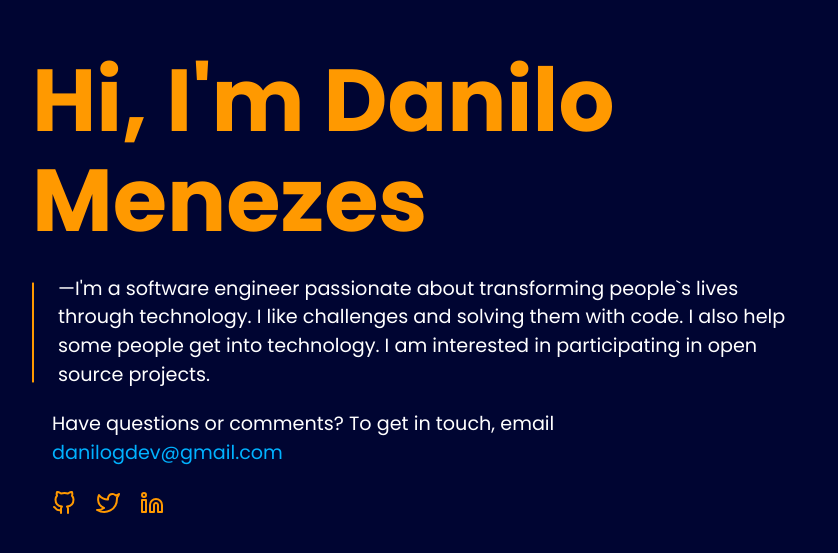
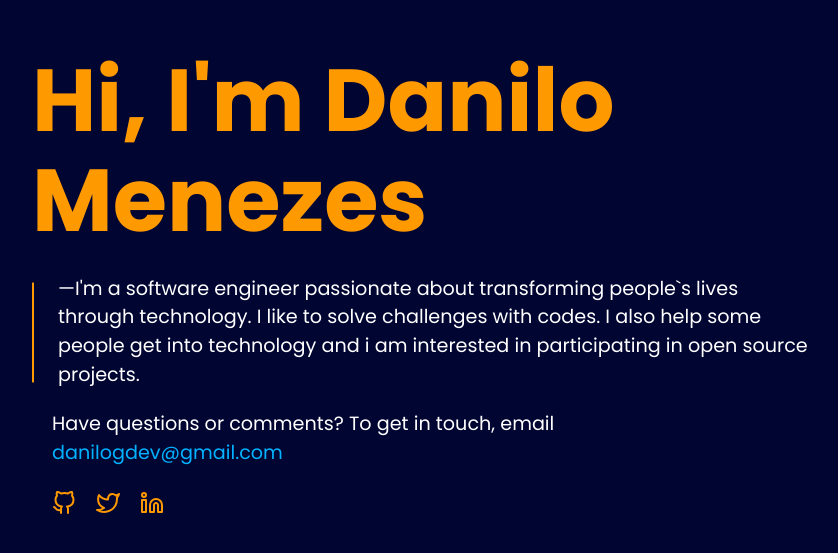
Before and after one commit to jovemdan/danilo-menezes, a Next.js app: page / in a window 1280 px wide. Shown: the part 117-670 px from the top of the page, without its empty margins (218-1056 px from the left). Built offline with nearby package versions, Linux system fonts and the light colour scheme.

Commit message:
fix: Adjusts text

```diff
--- a/components/hi/hi.tsx
+++ b/components/hi/hi.tsx
@@ -28,9 +28,9 @@ export function Hi() {
             <Box>
               <Text color='white' fontSize={['0.8rem', '1rem', '1.2rem']}>
                 —I'm a software engineer passionate about transforming people`s
-                lives through technology. I like challenges and solving them
-                with code. I also help some people get into technology. I am
-                interested in participating in open source projects.
+                lives through technology. I like to solve challenges with codes.
+                I also help some people get into technology and i am interested
+                in participating in open source projects.
               </Text>
             </Box>
           </Flex>
```
